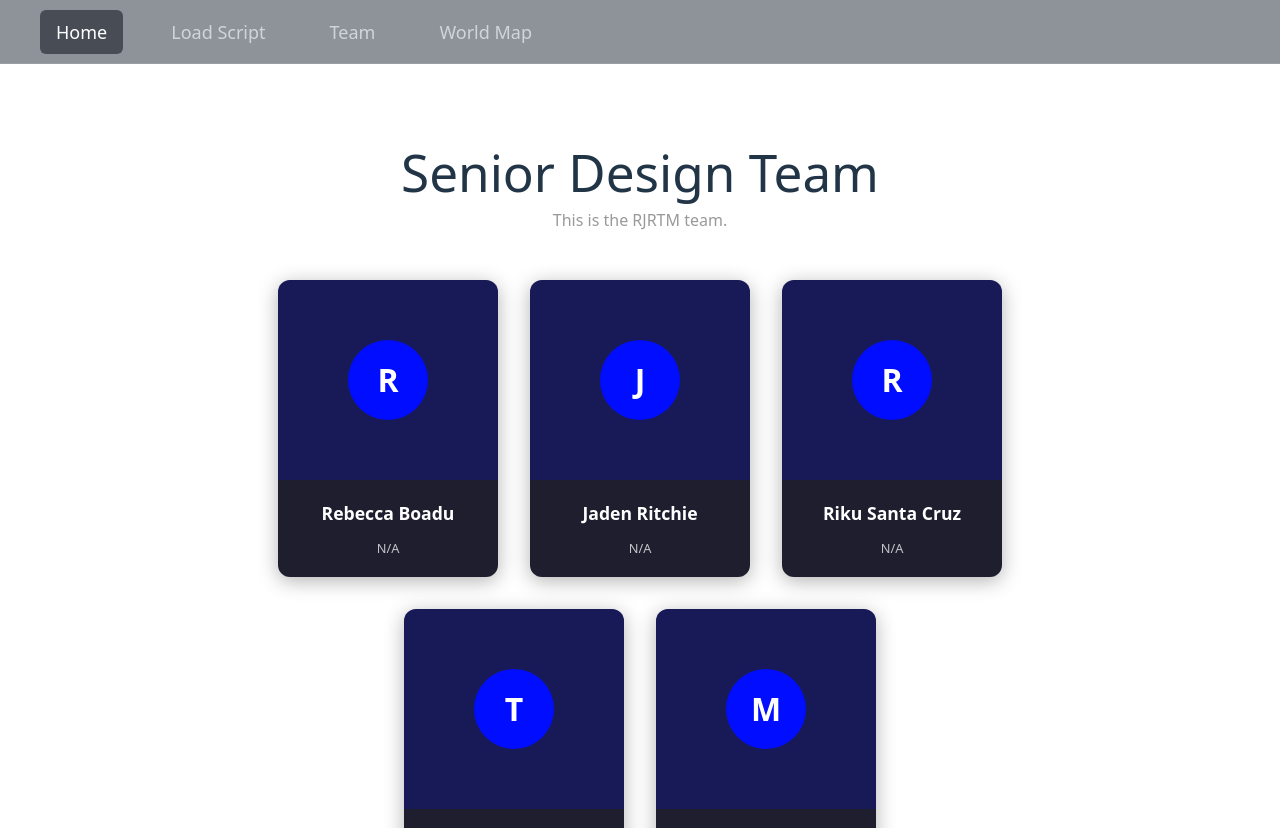
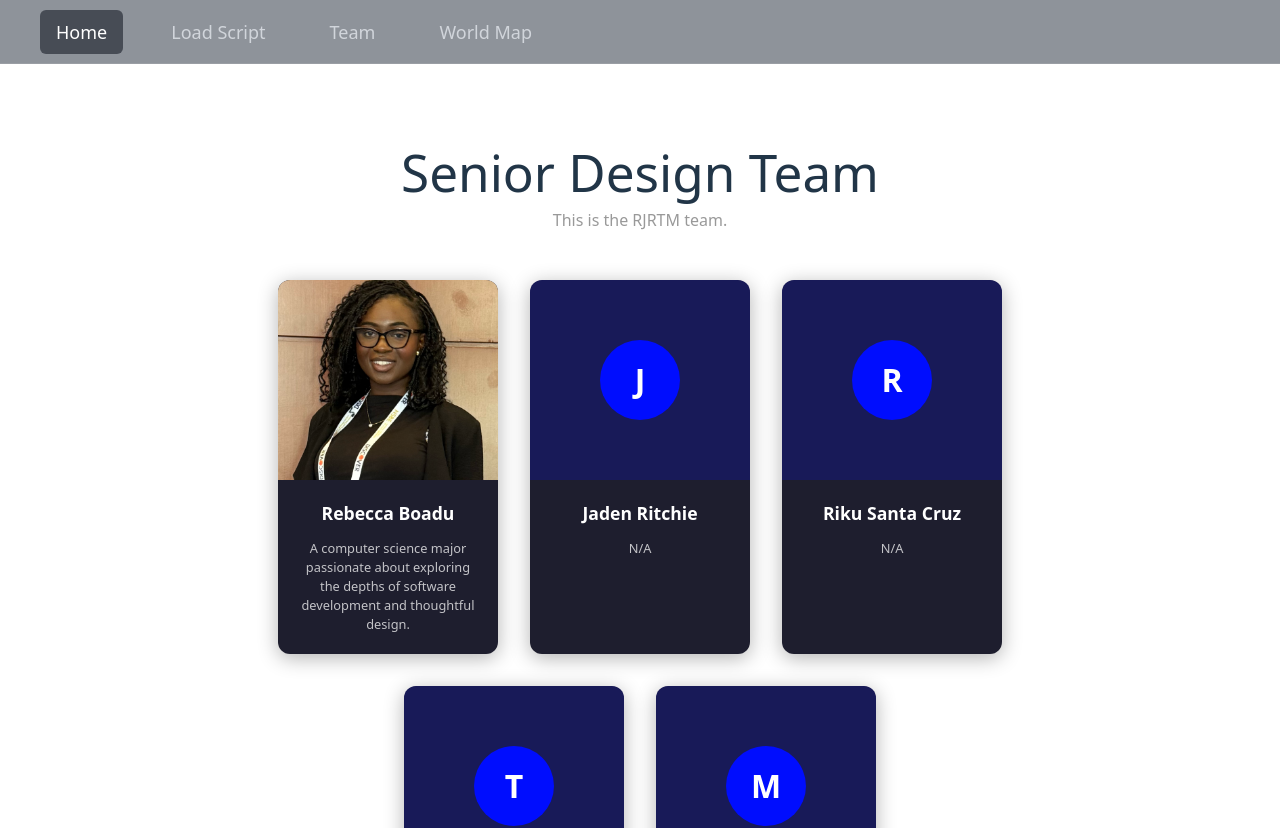
Before and after one commit to rboadu/rjrtm-frontend, a React (Vite) app in the folder react-app/: page /team in a window 1280 px wide. Shown: the top 828 px of the page. Built offline with nearby package versions, Linux system fonts and the light colour scheme.

Commit message:
Updated Home Page Name + Added Picture and Bio

```diff
--- a/react-app/src/App.jsx
+++ b/react-app/src/App.jsx
@@ -13,7 +13,8 @@ function App() {
       <Navbar />
       <main>
         <Routes>
-          <Route path="/" element={<div style={{ padding: "5rem" }}><h1>RJRTM Frontend</h1></div>} />
+          <Route path="/" element={<div style={{ padding: "5rem" }}><h1>Home Page</h1></div>} />
+          <Route path="/worldmap" element={<WorldMapPage />} />
           <Route path="/loadscript" element={<LoadScript />} />
           <Route path="/team" element={<Team />} />
         </Routes>
--- a/react-app/src/sub_pages/Team.jsx
+++ b/react-app/src/sub_pages/Team.jsx
@@ -3,8 +3,9 @@ import ProfileCard from "../components/profile_card";
 const teamMembers = [
   {
     name: "Rebecca Boadu",
-    bio: "N/A", // change this to actual bios when available
+    bio: "A computer science major passionate about exploring the depths of software development and thoughtful design. ",
     accentColor: "#000dfe", // dummy colours feel free to change it to whatever you want
+    photo: "/src/images/Profile.png"
   },
   {
     name: "Jaden Ritchie",
```
Also changed, not shown: react-app/src/components/WorldMap.jsx (+0 -10 lines), react-app/src/images/Profile.png (added).
